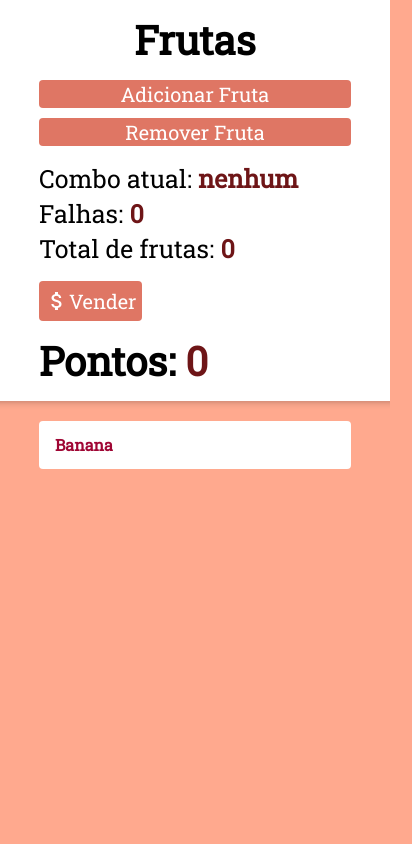
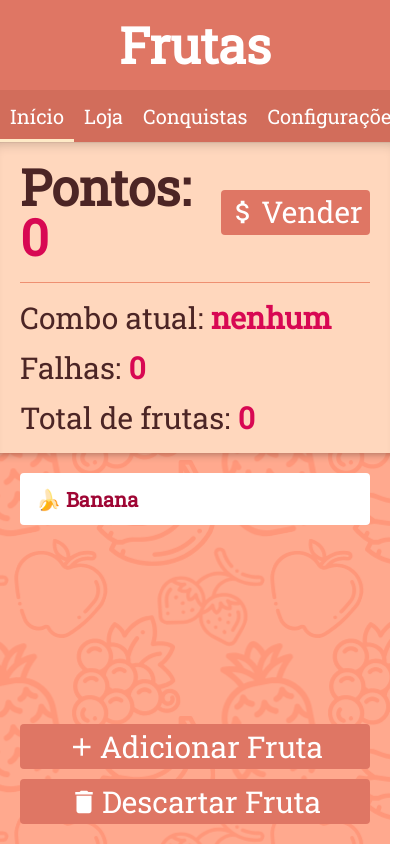
Before and after one commit to henriquecolini/fruits-aplenty, a plain HTML site: page index.html in a window 390 px wide. Shown: the whole page, 412 px wide, since content can reach past the window. Drawn offline with Linux system fonts and the light colour scheme.

Commit message:
Revamped UI, improved code

```diff
--- /dev/null
+++ b/fruits.css
@@ -0,0 +1,254 @@
+* {
+	box-sizing: border-box;
+	font-family: inherit;
+	user-select: none;
+}
+
+html {
+	height: 100%;
+}
+
+body {
+	font-family: 'Roboto Slab', serif;
+	height: 100%;
+}
+
+h1, h2 {
+	color: #4c2525;;
+}
+
+h1 {
+	font-size: 50px;
+	font-weight: bold;
+	cursor: default;
+}
+
+h2 {
+	font-size: 30px;
+	margin: 20px 0;
+}
+
+li {
+	font-size: 20px;
+}
+
+li:nth-of-type(n+2) {
+	margin-top: 10px;
+}
+
+li:nth-last-of-type(1) {
+	margin-bottom: 10px;
+}
+
+#choice {
+	font-weight: bold;
+	margin-bottom: 0;
+	color: rgb(159, 6, 52);
+}
+
+strong {
+	font-weight: bold;
+	color: #d80853;
+	transition: color 0.1s;
+}
+
+.button {
+	padding: 0.25em;
+	font-size: 30px;
+	background-color: #df7664;
+	outline: none;
+	border: none;
+	color: white;
+	border-radius: 4px;
+	cursor: pointer;
+	display: flex;
+	align-items: center;
+	justify-content: center;
+	touch-action: manipulation;
+	transition: 0.1s;
+}
+
+.button .material-icons {
+	font-size: 30px;
+	margin-right: 0.1em;
+}
+
+.button::-moz-focus-inner {
+	border: 0;
+}
+
+.button:hover {
+	box-shadow: 2px 2px 9px 0px rgba(0, 0, 0, 0.16);
+	background-color: #e47764;
+}
+
+.logo-container {
+	flex-shrink: 0;
+	display: flex;
+	justify-content: center;
+	align-items: center;
+	padding: 20px 0;
+	background-color: #df7664;
+}
+
+.logo-container h1 {
+	color: white;
+}
+
+.center {
+	text-align: center;
+}
+
+.header-bottom {
+	border-bottom: solid 1px #ee9072;
+    padding: 20px 0;
+	position: relative;
+	display: flex;
+	justify-content: space-between;
+	align-items: center;
+}
+
+/*-----------------------------------------------*/
+
+/* Style the tab */
+.tab {
+	flex-shrink: 0;
+	display: flex;
+	flex-direction: row;
+	background-color: #d26d5b;
+}
+
+/* Style the buttons inside the tab */
+.tab button {
+	font-size: 20px;
+	padding: 10px;
+	color: white;
+	background-color: transparent;
+	border: none;
+    outline: none;
+	cursor: pointer;
+	display: flex;
+	align-items: center;
+	justify-content: center;
+	border-top: solid 3px transparent;
+	border-bottom: solid 3px transparent;
+	transition: 0.2s;
+}
+
+/* Create an active/current tablink class */
+.tab button.active {
+    border-bottom: solid 3px #ffeac7;
+}
+
+/* Style the tab content */
+.tabcontent {
+	height: 100%;
+	position: relative;
+	overflow: auto;
+    padding: 0 20px;
+	box-shadow: inset 0px 10px 12px -8px rgba(0,0,0,0.2),
+				inset 0px 1px 0px 0px rgba(0, 0, 0, 0.05);
+}
+
+/*-----------------------------------------------*/
+
+.tab-panel {
+	background-color: #ffd7bd;
+	display: flex;
+	flex-direction: column;
+	height: 100%;
+}
+
+.game-panel {
+
+	background-image: url("bg.png");
+	box-shadow: inset 10px 0px 10px -10px rgba(0, 0, 0, 0.42);
+	overflow-x: hidden;
+	overflow-y: scroll;
+	padding: 0 20px;
+	display: flex;
+	flex-direction: column;
+	justify-content: space-between;
+
+	height: 100%
+}
+
+.game-panel ul {
+	background-color: white;
+	border-radius: 4px;
+	padding: 16px;
+	margin-top: 20px;
+}
+
+.buttons {
+	display: flex;
+	margin: 20px 0;
+}
+
+.buttons .button {
+	flex: 1;
+}
+
+.buttons .button:nth-child(n+2) {
+	margin-left: 20px;
+}
+
+#achievement {
+	position: absolute;
+	display: flex;
+	align-items: center;
+	bottom: 0;
+	margin: 20px;
+	color: white;
+	background-color: #e8476e;
+	border-radius: 4px;
+	opacity: 0;
+	transition: opacity 0.25s;
+	padding: 20px 10px;
+}
+
+#achievement .material-icons {
+	margin: 0 10px;
+}
+
+#achievement h3 {
+	margin-left: 20px;
+	margin-right: 10px;
+}
+
+#achievement h2 {
+	margin: 0;
+}
+
+#achievement strong {
+	color: white;
+}
+
+.container {
+	display: flex;
+	flex-direction: row;
+	height: 100%;
+}
+
+.container>* {
+	flex: 1;
+}
+
+@media (max-width: 1000px) {
+	.container {
+		flex-direction: column;
+	}
+	.tab-panel {
+		flex: 0;
+	}
+	.buttons {
+		flex-direction: column;
+	}
+	.buttons .button:nth-child(n+2) {
+		margin-left: 0;
+		margin-top: 10px;
+	}
+	.game-panel {
+		box-shadow: inset 0px 10px 10px -10px rgba(0, 0, 0, 0.42);
+	}
+}
--- a/index.html
+++ b/index.html
@@ -3,33 +3,48 @@
 	<link href="https://fonts.googleapis.com/css?family=Roboto+Slab" rel="stylesheet">
 	<link href="https://fonts.googleapis.com/icon?family=Material+Icons" rel="stylesheet">
 	<link rel="stylesheet" href="reset.css">
-	<link rel="stylesheet" href="frutas.css">
+	<link rel="stylesheet" href="fruits.css">
+	<link rel="shortcut icon" href="favicon.ico" type="image/x-icon" />
 	<script src="script.js"></script>
 	<head>
 		<meta charset="utf-8">
-		<title>Frutas</title>
+		<title>Fruits</title>
 	</head>
 	<body onload="onLoad()">
-		<div class="header-container">
-			<div class="header container">
+		<div class="container">
+			<div class="tab-panel-wrapper">
+				<div class="tab-panel">
 					<div class="logo-container">
-					<h1 id="logo" class="center" onmouseover="startColors()" onmouseout="stopColors()">Frutas</h1>
+						<h1 id="logo" class="center">Frutas</h1>
 					</div>
-				<div class="buttons">
-					<button type="button" onclick="addFruta()">Adicionar Fruta</button>
-					<button type="button" onclick="removeFruta()">Remover Fruta</button>
+					<div class="tab">
+						<button id="defaultOpen" class="tablinks" onclick="openPanel(event, 'controls')">Início</button>
+						<button class="tablinks" onclick="openPanel(event, 'shop')">Loja</button>
+						<button class="tablinks" onclick="openPanel(event, 'achievements')">Conquistas</button>
+						<button class="tablinks" onclick="openPanel(event, 'configuracoes')">Configurações</button>
 					</div>
-
+					<div id="controls" class="tabcontent">
+						<div class="header-bottom">
+							<h1>Pontos: <strong id="points"></strong></h1>
+							<div class="sell">
+								<div class="button" type="button" onclick="sell()"><i class="material-icons">attach_money</i> Vender</div>
+							</div>
+						</div>
 						<h2>Combo atual: <strong id="combo"></strong></h2>
-				<h2>Falhas: <strong id="falhas"></strong></h2>
+						<h2>Falhas: <strong id="faults"></strong></h2>
 						<h2>Total de frutas: <strong id="qtd"></strong></h2>
 
-				<div class="vender">
-					<button type="button" onclick="vender()"><i class="material-icons">attach_money</i> Vender</button>
 					</div>
+					<div id="shop" class="tabcontent">
 
-				<div class="header-bottom">
-					<h1>Pontos: <strong id="pontos"></strong></h1>
+					</div>
+					<div id="achievements" class="tabcontent">
+
+					</div>
+					<div id="configuracoes" class="tabcontent">
+
+					</div>
+				</div>
 				<div id="achievement">
 					<i class="material-icons">favorite</i>
 					<h2><strong>Nova Conquista!</strong></h2>
@@ -37,14 +52,18 @@
 					<i class="material-icons" id="achievement-close" onclick="hideAchievement()">close</i>
 				</div>
 			</div>
-
+			<div id="game-panel" class="game-panel">
+				<ul>
+					<div id="fruits"></div>
+					<li id="choice"></li>
+				</ul>
+				<div>
+					<div class="buttons">
+						<div class="button" type="button" onclick="addFruit()"><i class="material-icons">add</i> Adicionar Fruta</div>
+						<div class="button" type="button" onclick="removeFruit()"><i class="material-icons">delete</i> Descartar Fruta</div>
 					</div>
 				</div>
-		<div class="container">
-			<ul>
-				<div id="frutas"></div>
-				<li id="escolha"></li>
-			</ul>
+			</div>
 		</div>
 	</body>
 </html>
--- a/script.js
+++ b/script.js
@@ -1,50 +1,77 @@
-var frutas = ["Banana", "Maçã", "Abacaxi", "Morango", "Uva"];
-var frutasList = [];
-var pontos = 0;
-var falhas = 0;
-var currentFruta = "";
+//--------------------------------------//
+
+var fruits = ["🍌 Banana", "🍏 Maçã", "🍍 Abacaxi", "🍓 Morango", "🍇 Uva"];
+var fruitsList = [];
+var points = 0;
+var faults = 0;
+var currentFruit = "";
 var scrollTime = 100;
-var best = 1;
+var highscore = 1;
 var clickSound = new Audio("click.mp3");
-var venderSound = new Audio("vender.mp3");
+var sellSound = new Audio("sell.mp3");
+var scrollIndex = 0;
+
+//--------------------------------------//
+
+function id(id){
+	return document.getElementById(id);
+}
 
 function getCombo() {
-	var name = frutasList[0];
+	var name = fruitsList[0];
 	var qtd;
-	for (qtd = 0; qtd < frutasList.length && frutasList[qtd] == name; qtd++);
+	for (qtd = 0; qtd < fruitsList.length && fruitsList[qtd] == name; qtd++);
 	return {qtd,name};
 }
 
-function checkTriumph() {
-	if(pontos > 1) {
-		var digits = (pontos).toString().length;
-		if(digits > best) {
-			best = digits;
+function showAchievement(text) {
+	id("achievement-text").innerHTML = text;
+	id("achievement").style.opacity = "1";
+}
+
+function hideAchievement() {
+	id("achievement").style.opacity = "0";
+}
+
+//--------------------------------------//
+
+function scrollFruit() {
+	currentFruit = fruits[scrollIndex];
+	id("choice").innerHTML = currentFruit;
+	scrollIndex = scrollIndex == fruits.length - 1 ? 0 : scrollIndex + 1;
+	setTimeout(scrollFruit, scrollTime);
+}
+
+function checkHighscore() {
+	if(points > 1) {
+		var digits = (points).toString().length;
+		if(digits > highscore) {
+			highscore = digits;
 			return true;
 		}
 		return false;
 	}
 }
 
-function updateDados() {
+function updateData() {
 
-	if(frutasList.length > 0) {
+	if(fruitsList.length > 0) {
 		var combo = getCombo();
-		document.getElementById("combo").innerHTML = combo.name + " x" + combo.qtd;
+		id("combo").innerHTML = combo.name + " x" + combo.qtd;
 	}
 	else {
-		document.getElementById("combo").innerHTML = "nenhum";
+		id("combo").innerHTML = "nenhum";
 	}
 
-	document.getElementById("qtd").innerHTML = frutasList.length;
-	document.getElementById("pontos").innerHTML = pontos;
-	document.getElementById("falhas").innerHTML = falhas;
+	id("qtd").innerHTML = fruitsList.length;
+	id("points").innerHTML = points;
+	id("faults").innerHTML = faults;
 
-	if(checkTriumph()){
+	if(checkHighscore()){
 
-		showAchievement("Alcance " + Math.pow(10,best-1) + " pontos");
+		showAchievement("Alcance " + Math.pow(10,highscore-1) + " pontos");
 
-		var originalPontosColor = document.getElementById("pontos").style.color;
+		var originalPointsColor = id("points").style.color;
 
 		var blink = 0;
 		var blinkAmount = 4;
@@ -52,10 +79,10 @@ function updateDados() {
 		var a = setInterval(function() {
 
 			if(blink%2 == 0) {
-				document.getElementById("pontos").style.color = "rgb(255, 167, 85)";
+				id("points").style.color = "rgb(255, 167, 85)";
 			}
 			else {
-				document.getElementById("pontos").style.color = originalPontosColor;
+				id("points").style.color = originalPointsColor;
 			}
 
 			if(blink == (blinkAmount * 2) - 1) {
@@ -70,110 +97,67 @@ function updateDados() {
 
 }
 
-function updateFrutas() {
-	scrollTime = frutasList.length < 1 ? 100 : 500/Math.pow(frutasList.length,0.3)
-	if(frutasList.length > 0) {
-		var frutasUL = "";
-		for (var i = 0; i < frutasList.length; i++) {
-			frutasUL += "<li>" + frutasList[i] + "</li>";
+function updateFruits() {
+	scrollTime = fruitsList.length < 1 ? 100 : 500/Math.pow(fruitsList.length,0.3)
+	if(fruitsList.length > 0) {
+		var fruitsUL = "";
+		for (var i = 0; i < fruitsList.length; i++) {
+			fruitsUL += "<li>" + fruitsList[i] + "</li>";
 		}
-		document.getElementById("frutas").innerHTML = frutasUL;
+		id("fruits").innerHTML = fruitsUL;
 	}
 	else {
-		document.getElementById("frutas").innerHTML = "";
+		id("fruits").innerHTML = "";
 	}
-	window.scrollTo(0,document.body.scrollHeight);
-	updateDados();
+	id("game-panel").scrollTo(0,id("game-panel").scrollHeight);
+	updateData();
 }
 
-function addFruta() {
-	frutasList.push(currentFruta);
+function addFruit() {
+	fruitsList.push(currentFruit);
 	clickSound.cloneNode(true).play();
-	updateFrutas();
+	updateFruits();
 }
 
-function removeFruta() {
-	frutasList.pop();
-	falhas ++;
+function removeFruit() {
+	fruitsList.pop();
+	faults ++;
 	clickSound.cloneNode(true).play();
-	updateFrutas();
+	updateFruits();
 }
 
-function showAchievement(text) {
-	document.getElementById("achievement-text").innerHTML = text;
-	document.getElementById("achievement").style.opacity = "1";
+function sell() {
+	var combo = getCombo().qtd;
+	points += (combo*combo) - (faults*faults);
+	fruitsList = [];
+	cliques = 0;
+	faults = 0;
+	sellSound.cloneNode(true).play();
+	updateFruits();
 }
 
-function hideAchievement() {
-	document.getElementById("achievement").style.opacity = "0";
+function openPanel(evt, cityName) {
+    var tabcontent, tablinks;
+
+    tabcontent = document.getElementsByClassName("tabcontent");
+    for (var i = 0; i < tabcontent.length; i++) {
+        tabcontent[i].style.display = "none";
+    }
+
+    tablinks = document.getElementsByClassName("tablinks");
+    for (var i = 0; i < tablinks.length; i++) {
+        tablinks[i].className = tablinks[i].className.replace(" active", "");
+    }
+
+    id(cityName).style.display = "block";
+    evt.currentTarget.className += " active";
 }
 
-function vender() {
-	var combo = getCombo().qtd;
-	pontos += (combo*combo) - (falhas*falhas);
-	frutasList = [];
-	cliques = 0;
-	falhas = 0;
-	venderSound.cloneNode(true).play();
-	updateFrutas();
-}
-
-var scrollIndex = 0;
-
-function scrollFruta() {
-	currentFruta = frutas[scrollIndex];
-	document.getElementById("escolha").innerHTML = currentFruta;
-	scrollIndex = scrollIndex == frutas.length - 1 ? 0 : scrollIndex + 1;
-	setTimeout(scrollFruta, scrollTime);
-}
-
-var anim;
-var animValue = 0;
-var originalColor;
-
-function hwb2rgb(h, w, b) {
-
-  h *= 6;
-
-  var v = 1 - b, n, f, i;
-  if (!h) return {r:v, g:v, b:v};
-  i = h|0;
-  f = h - i;
-  if (i & 1) f = 1 - f;
-  n = w + f * (v - w);
-  v = (v * 255)|0;
-  n = (n * 255)|0;
-  w = (w * 255)|0;
-
-  switch(i) {
-    case 6:
-    case 0: return {r:v, g:n, b: w};
-    case 1: return {r:n, g:v, b: w};
-    case 2: return {r:w, g:v, b: n};
-    case 3: return {r:w, g:n, b: v};
-    case 4: return {r:n, g:w, b: v};
-    case 5: return {r:v, g:w, b: n};
-  }
-}
-
-function colorTick() {
-	animValue = animValue == 360 ? 0 : animValue + 1;
-	var rgb = hwb2rgb(animValue/360, 30/100, 10/100);
-	document.getElementById("logo").style.color = "rgb(" + rgb.r + "," + rgb.g + "," + rgb.b + ")";
-}
-
-function startColors() {
-	anim = setInterval(colorTick, 10);
-}
-
-function stopColors() {
-	clearInterval(anim);
-	document.getElementById("logo").style.color = originalColor;
-}
+//--------------------------------------//
 
 function onLoad() {
-	originalColor = document.getElementById("logo").style.color;
+	id("defaultOpen").click();
 	hideAchievement();
-	scrollFruta();
-	updateDados();
+	scrollFruit();
+	updateData();
 }
```
Also changed, not shown: bg.png (added), favicon.ico (added), 1 other file. Lines whose indentation alone changed are shown as unchanged.
